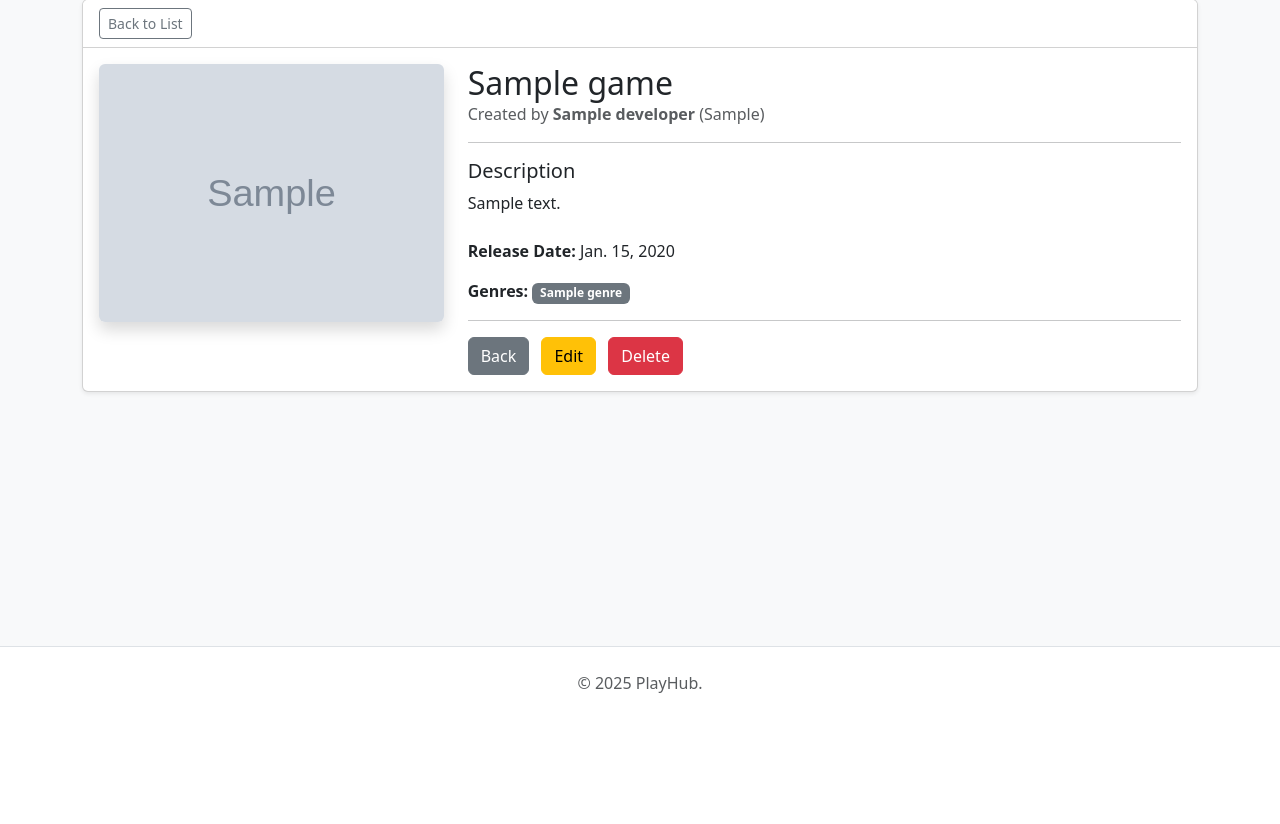
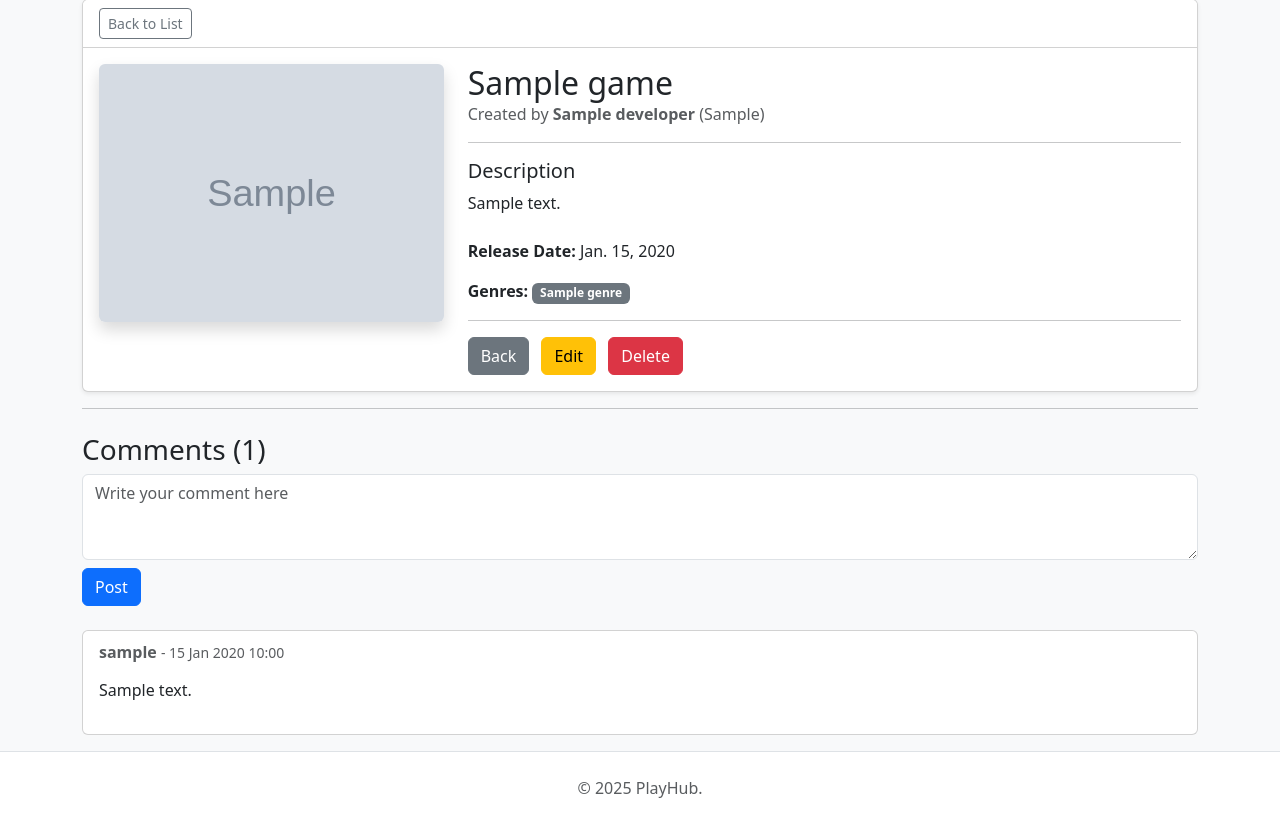
Before and after one commit to nastyagst/playhub, a Django app: page /games/1/ in a window 1280 px wide. Shown: the part 81-905 px from the top of the page. Before the commit the page ends 774 px from the top, so only its background shows below. Run offline with Django 5.2, Linux system fonts and the light colour scheme; a user stored in the database is signed in; tables that the repository leaves empty hold one stand-in row (values such as "Sample post"); grey boxes marked "Sample" are stand-in pictures.

Commit message:
Implement comment system for games: added Comment model, form, views and updated template

```diff
--- a/catalog/forms.py
+++ b/catalog/forms.py
@@ -1,6 +1,6 @@
 from django import forms
 from django.contrib.auth.forms import UserCreationForm
-from .models import Gamer, Game
+from .models import Gamer, Game, Comment
 
 
 class GameSearchForm(forms.Form):
@@ -25,3 +25,16 @@ class GameForm(forms.ModelForm):
         widgets = {
             "release_date": forms.DateInput(attrs={"type": "date", "class": "form-control"})
         }
+
+
+class CommentForm(forms.ModelForm):
+    class Meta:
+        model = Comment
+        fields = ["text"]
+        widgets = {
+            "text": forms.Textarea(attrs={
+                "class": "form-control",
+                "rows": 3,
+                "placeholder": "Write your comment here"
+            })
+        }
--- a/catalog/models.py
+++ b/catalog/models.py
@@ -52,7 +52,7 @@ class Game(models.Model):
 class Comment(models.Model):
     user = models.ForeignKey(settings.AUTH_USER_MODEL, on_delete=models.CASCADE)
     game = models.ForeignKey(Game, on_delete=models.CASCADE, related_name="comments")
-    text = models.TextField
+    text = models.TextField()
     created_at = models.DateTimeField(auto_now_add=True)
 
     class Meta:
--- a/catalog/urls.py
+++ b/catalog/urls.py
@@ -13,5 +13,6 @@ urlpatterns = [
     path("games/<int:pk>/delete/", views.GameDeleteView.as_view(), name="game-delete"),
     path("developers/", views.DeveloperListView.as_view(), name="developer-list"),
     path("developers/<int:pk>/", views.DeveloperDetailView.as_view(), name="developer-detail"),
+    path("games/<int:pk>/comment/", views.CommentCreateView.as_view(), name="comment-create"),
     path('accounts/register/', views.register, name='register'),
 ]
--- a/catalog/views.py
+++ b/catalog/views.py
@@ -1,9 +1,9 @@
-from django.shortcuts import render, redirect
+from django.shortcuts import render, redirect, get_object_or_404
 from django.views import generic
 from django.views.generic.edit import CreateView, UpdateView, DeleteView
 from django.contrib.auth import get_user_model
-from .models import Game, Developer, Genre
-from .forms import GameSearchForm, GamerCreationForm, GameForm
+from .models import Game, Developer, Genre, Comment
+from .forms import GameSearchForm, GamerCreationForm, GameForm, CommentForm
 from django.contrib.auth import login
 from django.urls import reverse_lazy
 from django.contrib.auth.mixins import LoginRequiredMixin, UserPassesTestMixin
@@ -48,6 +48,11 @@ class GameListView(LoginRequiredMixin, generic.ListView):
 
 class GameDetailView(LoginRequiredMixin, generic.DetailView):
     model = Game
+
+    def get_context_data(self, **kwargs):
+        context = super().get_context_data(**kwargs)
+        context["comment_form"] = CommentForm
+        return context
 
 
 def register(request):
@@ -100,3 +105,25 @@ class GameDeleteView(LoginRequiredMixin, UserPassesTestMixin, DeleteView):
 
     def test_func(self):
         return self.request.user.is_staff
+
+
+class CommentCreateView(LoginRequiredMixin, generic.CreateView):
+    model = Comment
+    form_class = CommentForm
+    template_name = "catalog/game_detail.html"
+
+    def form_valid(self, form):
+        form.instance.user = self.request.user
+        game_id = self.kwargs["pk"]
+        form.instance.game = get_object_or_404(Game, pk=game_id)
+
+        return super().form_valid(form)
+
+    def get_success_url(self):
+        return reverse_lazy("catalog:game-detail", kwargs={"pk": self.kwargs["pk"]})
+
+    def get_context_data(self, **kwargs):
+        context = super().get_context_data(**kwargs)
+        context["game"] = get_object_or_404(Game, pk=self.kwargs["pk"])
+        context["comment_form"] = context["form"]
+        return context
--- a/templates/catalog/game_detail.html
+++ b/templates/catalog/game_detail.html
@@ -65,4 +65,35 @@
   </div>
 </div>
 
+<hr>
+<div class="mt-4">
+  <h3>Comments ({{ game.comments.count }})</h3>
+
+  {% if user.is_authenticated %}
+  <form action="{% url 'catalog:comment-create' pk=game.pk %}" method="post" class="mb-4">
+    {% csrf_token %}
+    <div class="form-group">
+      {{ comment_form.text }}
+    </div>
+    <button type="submit" class="btn btn-primary mt-2">Post</button>
+  </form>
+  {% else %}
+  <p><a href="{% url 'login' %}">Log in</a> to leave a comment</p>
+  {% endif %}
+
+  {% for comment in game.comments.all %}
+  <div class="card mb-3">
+    <div class="card-body">
+      <h6 class="card-subtitle mb-2 text-muted">
+        <strong>{{ comment.user.username }}</strong>
+        <span class="small">- {{ comment.created_at|date:"d M Y H:i" }}</span>
+      </h6>
+      <p class="card-text">{{ comment.text|linebreaks }}</p>
+    </div>
+  </div>
+  {% empty %}
+  <p class="text-muted">No comments yet. Be the first!</p>
+  {% endfor %}
+
+</div>
 {% endblock %}
```
Also changed, not shown: catalog/migrations/0003_comment_text.py (added).
